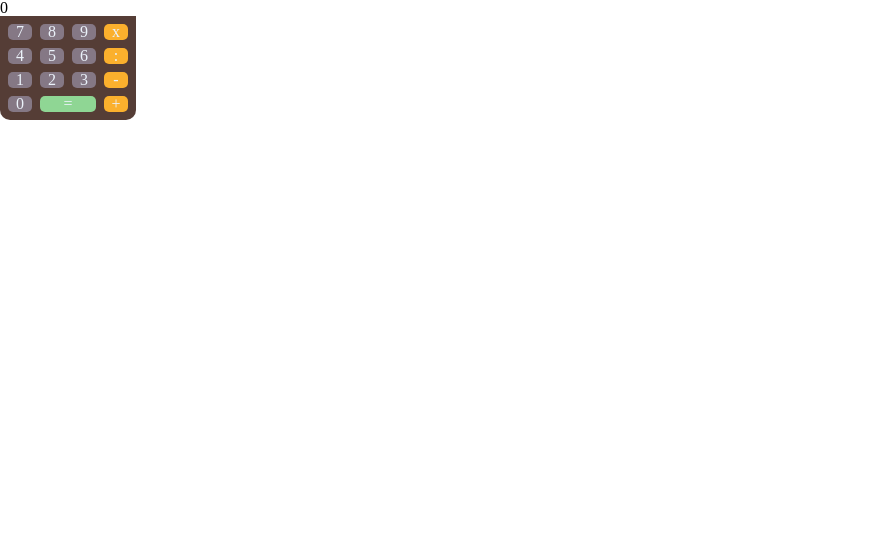
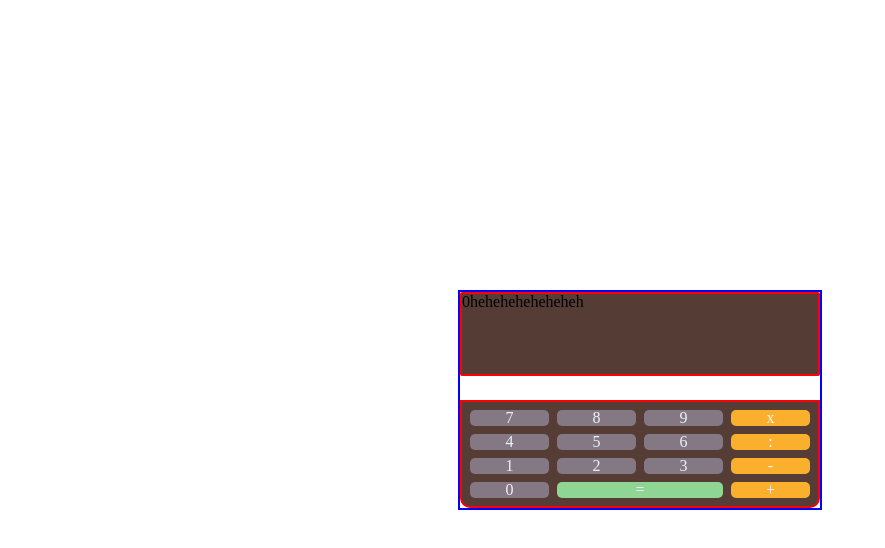
Before and after one commit to anak-ut/frontendmasters-introWebDeV3, a plain HTML site: page testing-grid/index.html in a window 1280 px wide. Shown: the whole page, without its empty margins (0-885 px from the left). Drawn offline with Linux system fonts and the light colour scheme.

Commit message:
rombak kelas frame dan display jadi 1 induk ke kontainer

```diff
--- a/testing-grid/index.html
+++ b/testing-grid/index.html
@@ -8,8 +8,9 @@
 </head>
 <body>
     <div class="kontainer">
+
         <div class="display">
-            <p>0</p>
+            <p>0heheheheheheheh</p>
         </div>
         <div class="frame">
                 <div class="item item7">7</div>
--- a/testing-grid/style.css
+++ b/testing-grid/style.css
@@ -51,10 +51,24 @@ table {
 }
 /* ---------------- css reset ---------------------  */
 .kontainer {
-	width: 17vh;
+	display: grid;
+	border: 2px solid blue;
+	min-width: 38vh;
+	max-width: 45vh;
+	width: 100%;
+	grid-template-rows: 1fr 1fr;
+	position: absolute;
+	top:50%;
+	left: 50%;
+	transform: translate(-50%,-50%);
 
 }
-
+.display {
+	border-radius: 2px 2px 2px 2px;
+	background-color: #553D36;
+	border: 2px solid red;
+	height: 10vh;
+}
 .frame {
 	padding: 1vh;
 	border-radius: 0px 0px 10px 10px;
@@ -63,7 +77,7 @@ table {
 	grid-template-columns: 1fr 1fr 1fr 1fr;
 	row-gap: 1vh;
 	column-gap: 1vh;
-
+	border: 2px solid red;
 }
 
 .item {
```
